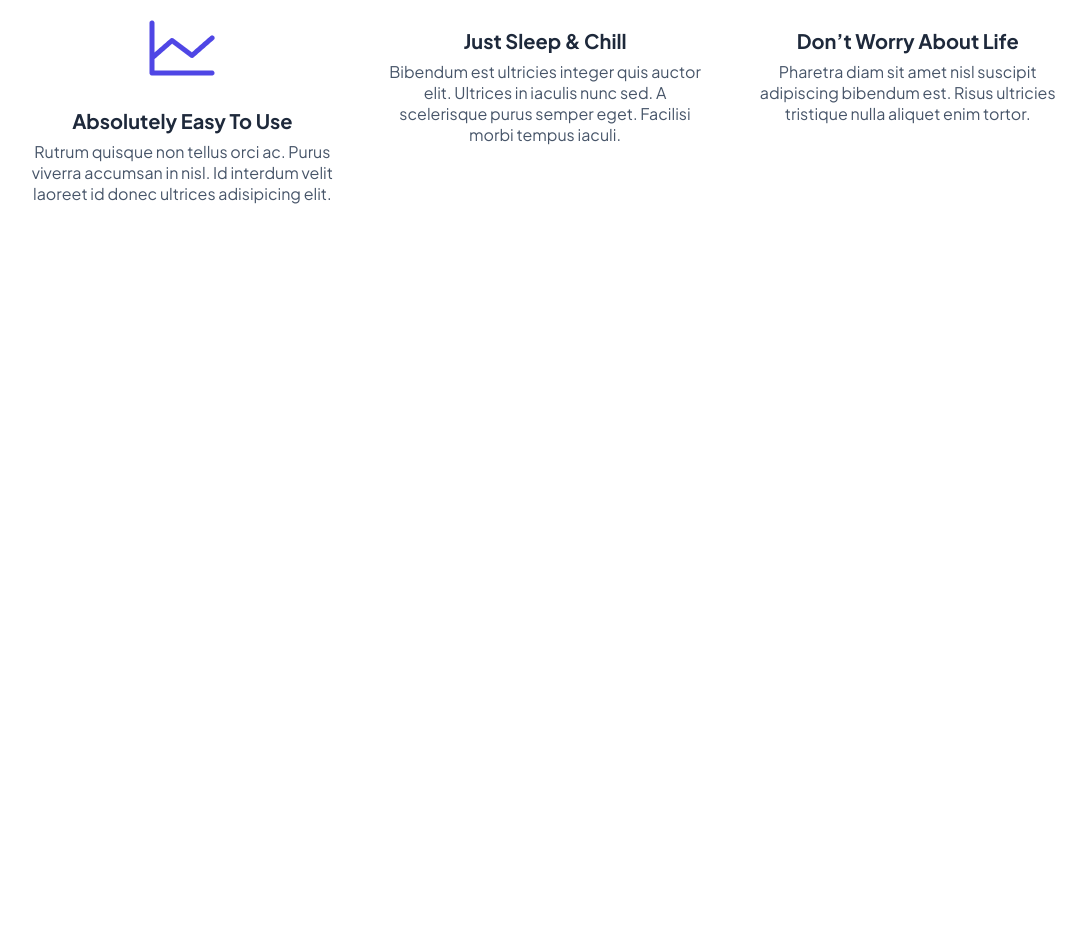
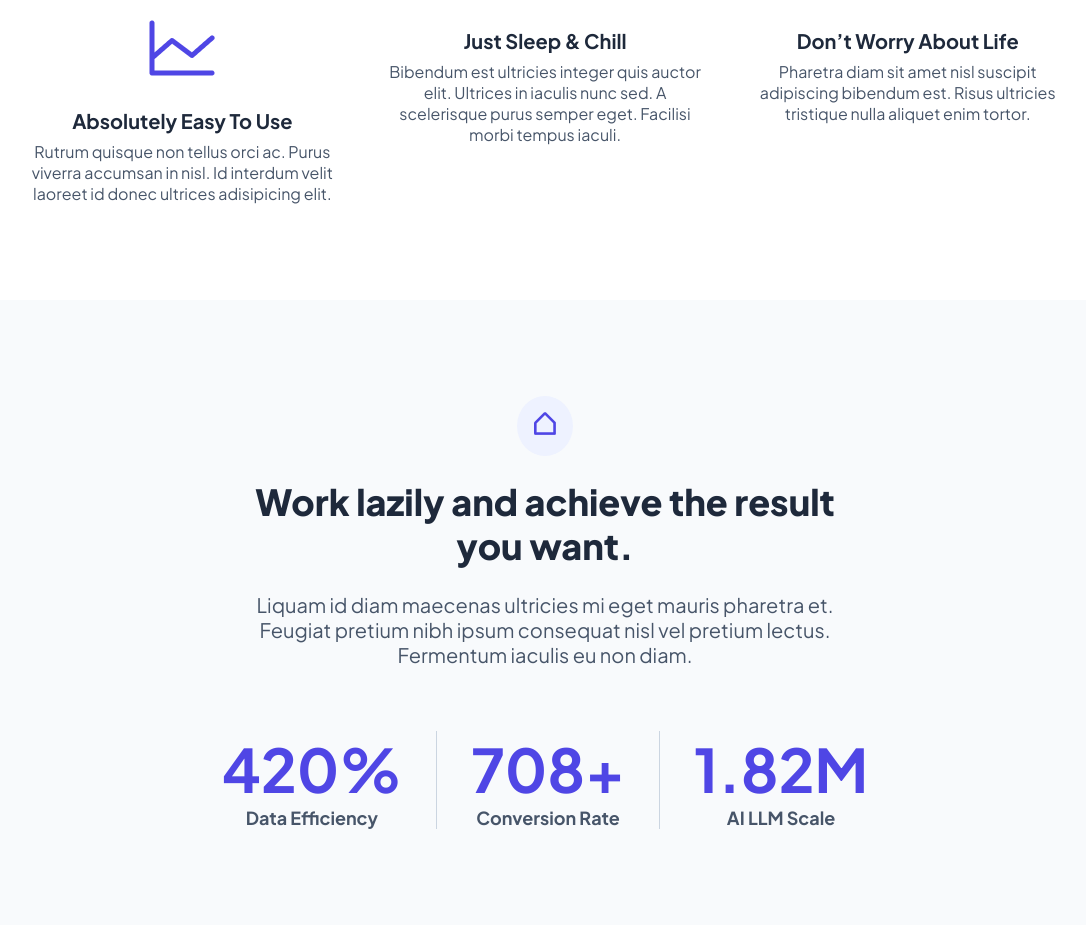
Before and after one commit to Sajnin14/BlintoTask, a plain HTML site: page index.html in a window 1280 px wide. Shown: the part 1578-2503 px from the top of the page, without its empty margins (95-1181 px from the left). Before the commit the page ends 1878 px from the top, so only its background shows below. Drawn offline with Linux system fonts and the light colour scheme.

Commit message:
result section done for both device

```diff
--- a/index.html
+++ b/index.html
@@ -159,6 +159,36 @@
             </div>
 
         </section>
+
+
+        <!-- Result Section -->
+         <section class="result-section padding padding-t-b">
+
+            <div class="text-center result-content">
+                <button class="result-icon"><img src="assets/icon/HouseSimple.png" alt=""></button>
+
+                <h3>Work lazily and  achieve the result you want.</h3>
+
+                <p class="text20">Liquam id diam maecenas ultricies mi eget mauris pharetra et. Feugiat pretium nibh ipsum consequat nisl vel pretium lectus. Fermentum iaculis eu non diam.</p>
+
+                <div class="result-details">
+                    <div>
+                        <p class="result-title">420%</p>
+                        <p class="text18">Data Efficiency</p>
+                    </div>
+                    <p class="border"></p>
+                    <div>
+                        <p class="result-title">708+</p>
+                        <p class="text18">Conversion Rate</p>
+                    </div>
+                    <p class="border"></p>
+                    <div>
+                        <p class="result-title">1.82M</p>
+                        <p class="text18">AI LLM Scale</p>
+                    </div>
+                </div>
+            </div>
+         </section>
     </main>
 
 </body>
--- a/responsive.css
+++ b/responsive.css
@@ -74,4 +74,31 @@
         gap: 2rem;
         text-align: center;
     }
+
+    .subContent img{
+        max-width: 4rem;
+        max-height: 4rem;
+
+    }
+
+
+    /* result section responsive */
+    .result-content{
+        margin-left: 0;
+        margin-right: 0;
+    }
+
+    .result-details{
+        margin-top: 4rem;
+        font-weight: 700;
+        display: flex;
+        flex-direction: column;
+        gap: 2rem;
+        /* justify-content: space-between; */
+        /* align-items: center; */
+    }
+
+    .border{
+        border-bottom: 1px solid #CBD5E1;
+    }
 }
--- a/style.css
+++ b/style.css
@@ -184,13 +184,6 @@ nav {
 
 }
 
-/* .brand-flex{
-    margin: 0 1rem;
-   display: grid;
-   grid-template-columns: repeat(6, 1fr);
-   gap: 4rem;
-} */
-
 .brand-flex {
 
     display: flex;
@@ -234,3 +227,54 @@ nav {
    justify-content: center;
 
 }
+
+.subContent img{
+    max-width: 5rem;
+    max-height: 5rem;
+
+}
+
+
+/* Result Section Styles */
+.result-section{
+    background-color: #F8FAFC;
+}
+
+.result-content{
+    margin-left: 12.8rem;
+    margin-right: 12.8rem;
+}
+
+.result-icon{
+    background-color: #EEF2FF;
+    padding: 14px;
+    border-radius: 50%;
+    border: none;
+}
+
+.result-icon img{
+    max-height: 28px;
+    max-width: 28px;
+}
+
+.result-details{
+    margin-top: 4rem;
+    font-weight: 700;
+    display: flex;
+    justify-content: space-between;
+    /* align-items: center; */
+}
+
+.result-title{
+    color: #4F46E5;
+    font-size: 3.75rem;
+
+}
+
+/* .result-text{
+    font-size: 1.125rem;
+    font-weight: 700;
+} */
+.border{
+    border-left: 1px solid #CBD5E1;
+}
```
Also changed, not shown: assets/icon/HouseSimple.png (added).
